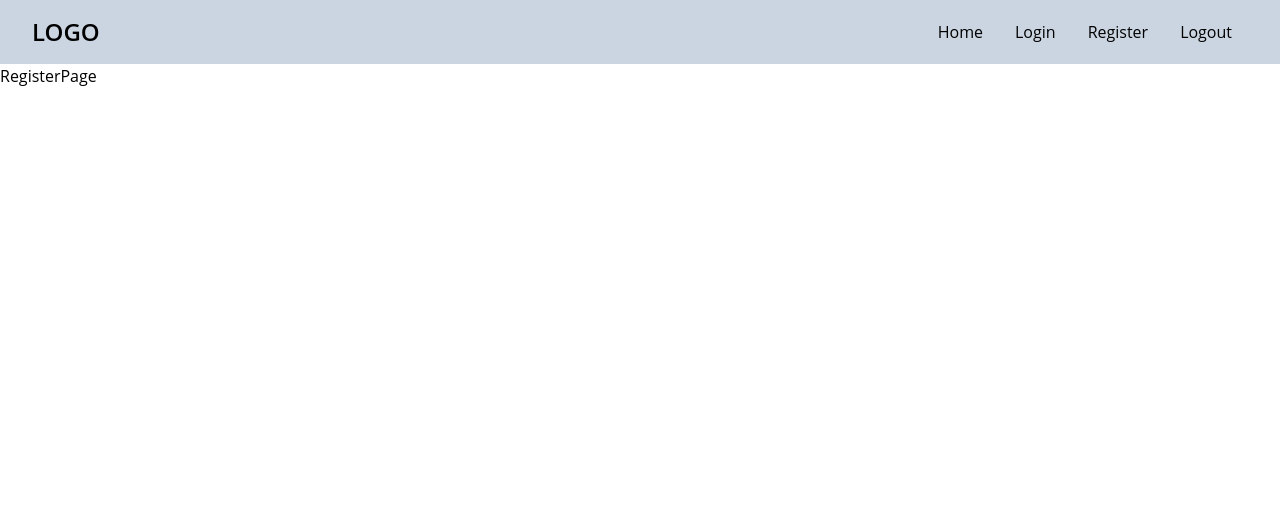
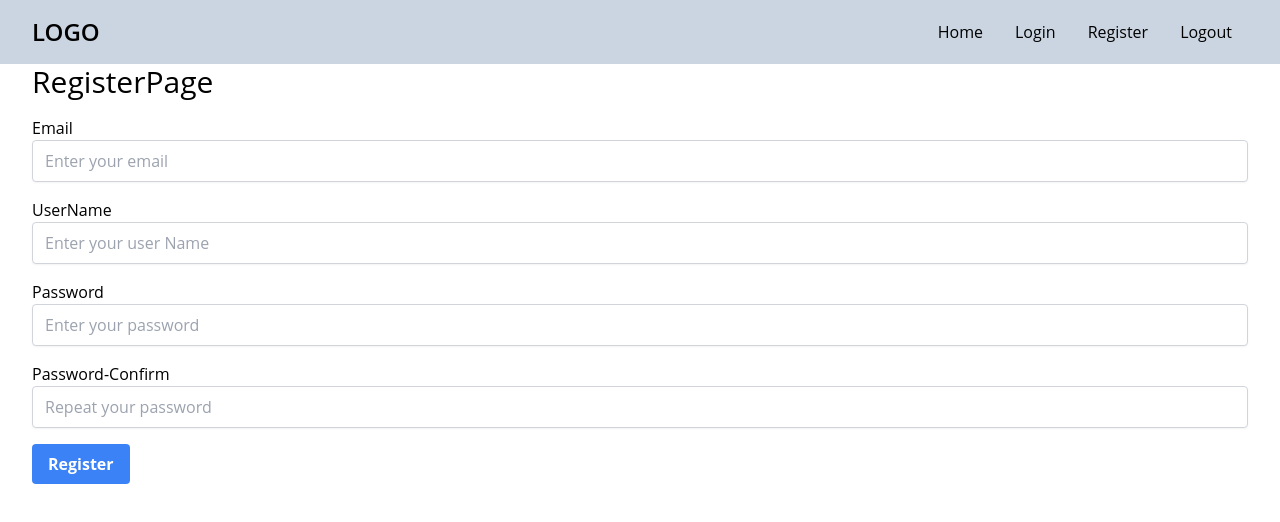
Before and after one commit to viktorijakot/movie_app_front_vite_tailwind, a React (Vite) app: page /register in a window 1280 px wide. Shown: the top 522 px of the page. Built offline with nearby package versions, Linux system fonts and the light colour scheme.

Commit message:
resgister content

```diff
--- a/src/components/layout/Header.jsx
+++ b/src/components/layout/Header.jsx
@@ -6,7 +6,7 @@ function Header() {
   const navigate = useNavigate();
   function handleLogout() {
     logout();
-    navigate("/login");
+    navigate("/home");
   }
   return (
     <div className="bg-slate-300">
--- a/src/pages/RegisterPage.jsx
+++ b/src/pages/RegisterPage.jsx
@@ -1,5 +1,99 @@
+import { useFormik } from "formik";
+import SmartInput from "../components/UI/SmartInput";
+import * as Yup from "yup";
+import axios from "axios";
+import { URL_BASE } from "../components/helper";
+import toast from "react-hot-toast";
+import { useNavigate } from "react-router-dom";
+
 function RegisterPage() {
-  return <div>RegisterPage</div>;
+  const navigate = useNavigate();
+  const formik = useFormik({
+    initialValues: {
+      email: "",
+      userName: "",
+      password: "",
+      passwordConfirm: "",
+    },
+    validationSchema: Yup.object({
+      email: Yup.string().email().min(3).required(),
+      userName: Yup.string().min(3).required(),
+      password: Yup.string().min(5).max(30).required(),
+      passwordConfirm: Yup.string()
+        .oneOf([Yup.ref("password"), null], "Passwords must match")
+        .required(),
+    }),
+    onSubmit: (values) => {
+      alert(JSON.stringify(values, null, 2));
+
+      sendAxiosData({
+        email: values.email,
+        password: values.password,
+        userName: values.userName,
+      });
+    },
+  });
+
+  function sendAxiosData(data) {
+    axios
+      .post(`${URL_BASE}/auth/register`, data)
+      .then((resp) => {
+        console.log("resp", resp);
+        toast.success("You have been registered");
+        navigate("/login");
+      })
+      .catch((error) => {
+        console.log("register error ===", error);
+        const klaida = error.response.data.error;
+        toast.error(klaida);
+      });
+  }
+
+  return (
+    <div className="container mx-auto">
+      <h1 className="text-3xl ">RegisterPage</h1>
+      <form onSubmit={formik.handleSubmit} className="mt-4" noValidate>
+        <div className="mb-4">
+          <SmartInput
+            id="email"
+            formik={formik}
+            type="email"
+            placeholder="Enter your email"
+          />
+        </div>
+        <div className="mb-4">
+          <SmartInput
+            id="userName"
+            formik={formik}
+            type="text"
+            placeholder="Enter your user Name"
+          />
+        </div>
+        <div className="mb-4">
+          <SmartInput
+            id="password"
+            formik={formik}
+            type="password"
+            placeholder="Enter your password"
+          />
+        </div>
+        <div className="mb-4">
+          <SmartInput
+            id="password-Confirm"
+            formik={formik}
+            type="password"
+            placeholder="Repeat your password"
+          />
+        </div>
+        <button
+          className="bg-blue-500 hover:bg-blue-700 text-white font-bold py-2 px-4 rounded focus:outline-none focus:shadow-outline"
+          type="submit"
+        >
+          Register
+        </button>
+      </form>
+    </div>
+  );
 }
 
 export default RegisterPage;
```
